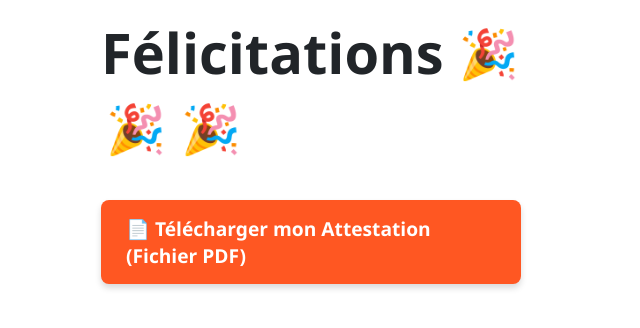
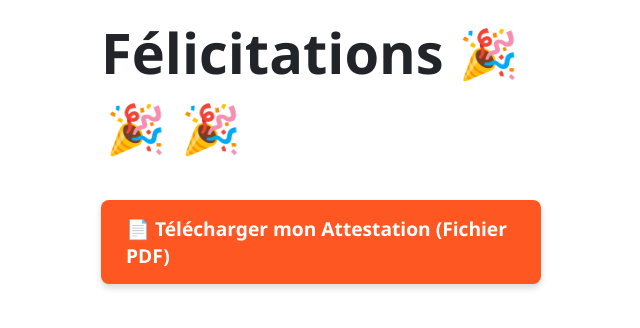
Before and after one commit to nzumbulantos-coder/generateur-qr, a Flask app: page /candidat in a window 1280 px wide. Shown: the part 251-579 px from the top of the page, without its empty margins (259-899 px from the left). Run offline with Flask 3, Linux system fonts and the light colour scheme.

Commit message:
Add files via upload

```diff
--- a/templates/candidat.html
+++ b/templates/candidat.html
@@ -59,7 +59,7 @@
             margin-top: 15px;
         }
 
-        /* Bouton officiel de téléchargement du fichier PDF physique */
+        /* Bouton dynamique de téléchargement sécurisé */
         .download-pdf-btn {
             display: inline-flex;
             align-items: center;
@@ -75,7 +75,7 @@
             box-shadow: 0 4px 6px rgba(0,0,0,0.15);
             transition: background 0.2s;
             width: 100%;
-            max-width: 420px;
+            max-width: 440px;
             box-sizing: border-box;
         }
         .download-pdf-btn:active {
@@ -106,8 +106,8 @@
             <div class="first-name">{{ prenom }}</div>
         </div>
 
-        <!-- Bouton de téléchargement direct du document PDF physique -->
-        <a href="/static/attestation_furaha.pdf" class="download-pdf-btn" download="Attestation_Officielle.pdf">
+        <!-- Appel dynamique de la fonction de téléchargement forcé -->
+        <a href="/telecharger-pdf/{{ nom }}_{{ prenom }}.pdf" class="download-pdf-btn">
             📄 Télécharger mon Attestation (Fichier PDF)
         </a>
     </div>
```
